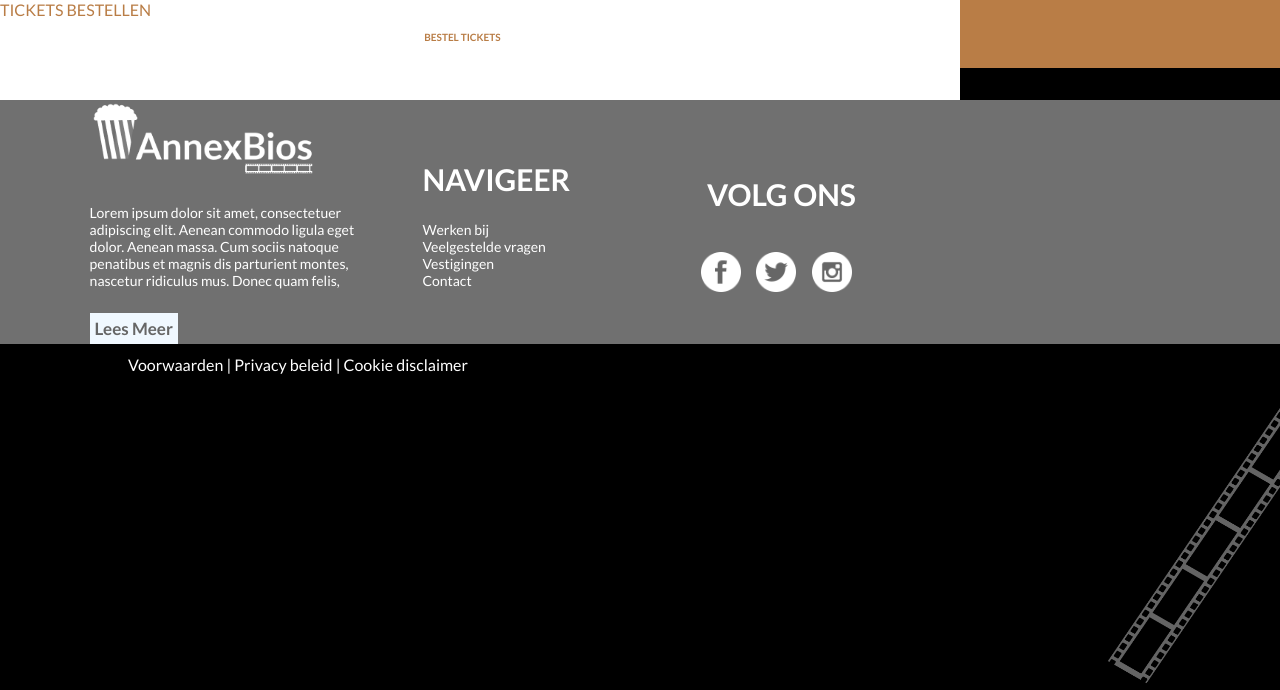
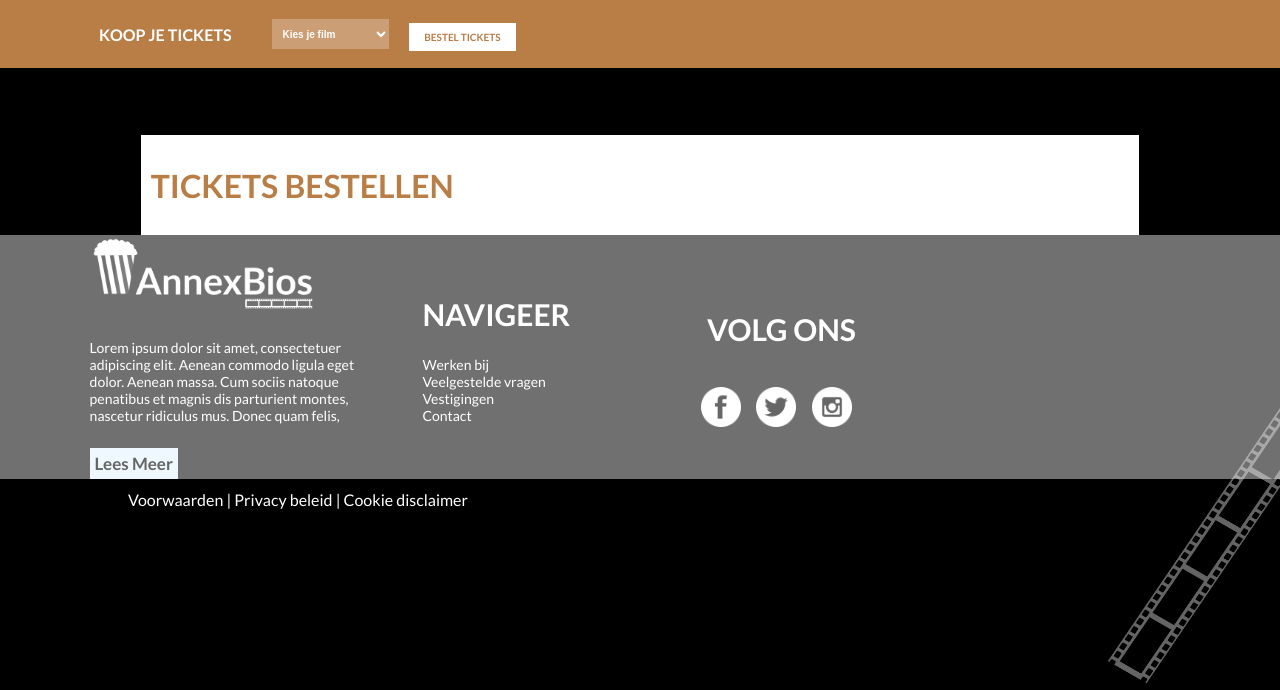
Before and after one commit to Feestbeest1/Bioscoop, a PHP site: page /Bioscoop/bestelpagina.php in a window 1280 px wide. Shown: the part 120-810 px from the top of the page. Run offline with PHP 8.4, Linux system fonts and the light colour scheme; some web fonts are replaced.

Commit message:
begin bestelpagina

```diff
--- a/bestelpagina.php
+++ b/bestelpagina.php
@@ -4,7 +4,10 @@
 ?>
 
 <body>
-    <div id="kopbalkbestel">TICKETS BESTELLEN</div>
+<div id="kbbestel">
+    <h1>TICKETS BESTELLEN</h1>
+</div>
+
 </body>
 
 <?php
--- a/style.css
+++ b/style.css
@@ -683,10 +683,16 @@ label{
 /*Einde film agenda*/
 
 /* begin bestelpagina */
-#kopbalkbestel{
+#kbbestel h1{
+    color: #B97D46;
+    padding-left: 10px;
+}
+#kbbestel{
     display: flex;
+    align-items: center;
+    justify-content: start;
     background-color: white;
-    color: #B97D46;
-    width: 75%;
+    margin: 135px auto 0 auto;
+    width: 78%;
     height: 100px;
 }
```
